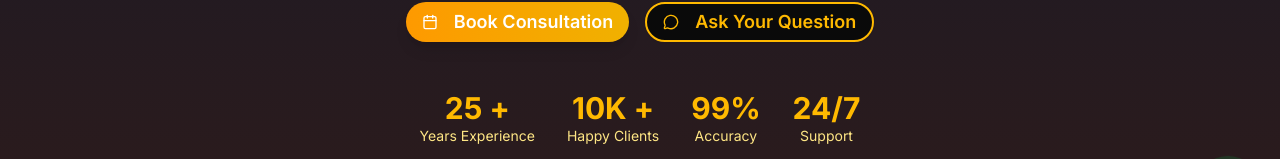
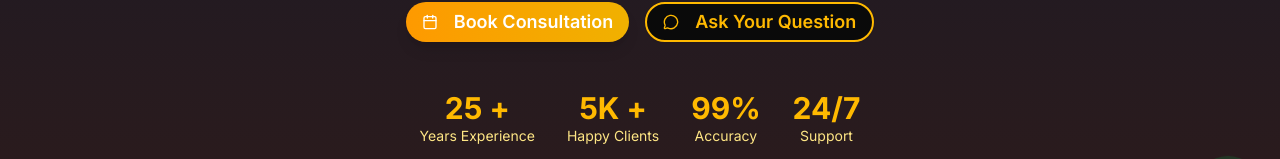
Before and after one commit to Narayan241/Project-Astro, a Next.js app: page / in a window 1280 px wide. Shown: the part 559-718 px from the top of the page. Built offline with nearby package versions, Linux system fonts and the light colour scheme.

Commit message:
change some type error

```diff
--- a/src/app/page.tsx
+++ b/src/app/page.tsx
@@ -90,7 +90,7 @@ export default function Home() {
               <div className="text-sm">Years Experience</div>
             </div>
             <div className="text-center">
-              <div className="text-3xl font-bold text-amber-400">10K +</div>
+              <div className="text-3xl font-bold text-amber-400">5K +</div>
               <div className="text-sm">Happy Clients</div>
             </div>
             <div className="text-center">
```
